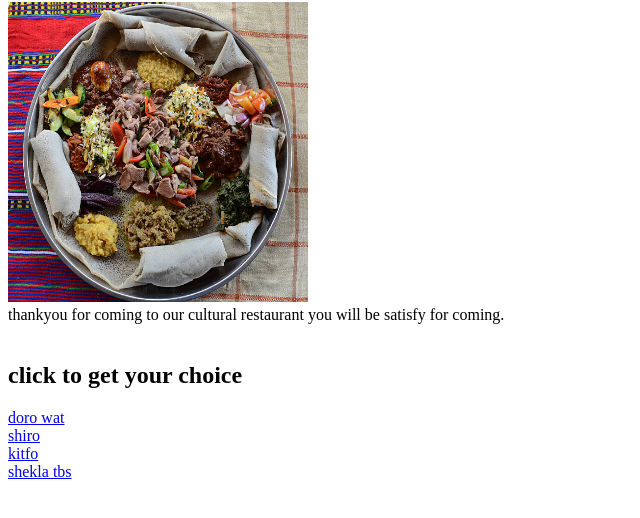
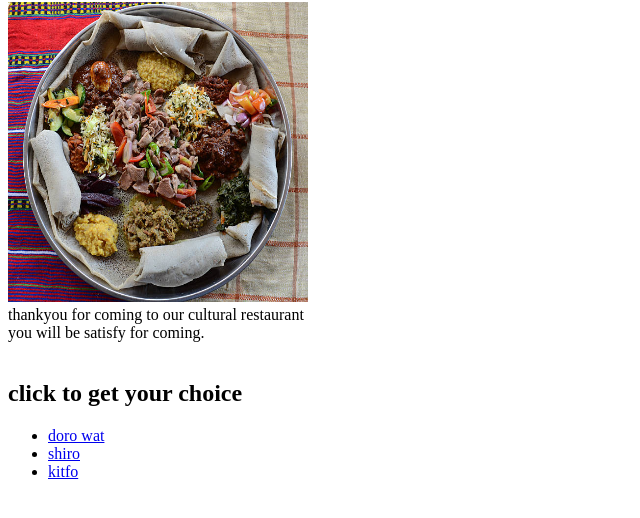
Before and after one commit to Dagmayalew/odin-recipes, a plain HTML site: page index.html in a window 1280 px wide. Shown: the part 78-596 px from the top of the page, without its empty margins (0-640 px from the left). Drawn offline with Linux system fonts and the light colour scheme.

Commit message:
index.html

```diff
--- a/index.html
+++ b/index.html
@@ -1,20 +1,22 @@
 <!DOCTYPE html>
 <html>
+    <body>
     <h1>ethiopian culture food</h2>
         <img src="bahl.jpg" width="300" height="300"/>
-        <body>
+
             <br>
-            thankyou for coming to our cultural restaurant you will be satisfy for coming.
-        </body>
+            thankyou for coming to our cultural restaurant<br>
+             you will be satisfy for coming.
         <br>
         <br>
         <h2>click to get your choice</h2>
-        <a href="recipes/bahl.html" >doro wat</a><br>
-        <a href="recipes/bahl.html" >shiro</a><br>
-        <a href="recipes/bahl.html" >kitfo</a><br>
-        <a href="recipes/bahl.html" >shekla tbs</a>
+        <ul>
+       <li> <a href="recipes/doro_wot.html" >doro wat</a><br> </li>
+      <li>  <a href="recipes/shiro.html" >shiro</a><br> </li>
+        <li> <a href="recipes/kitfo.html" >kitfo</a><br> </li>
+        </ul>
 
-    <body>
+
 
     </body>
 </html>
```
